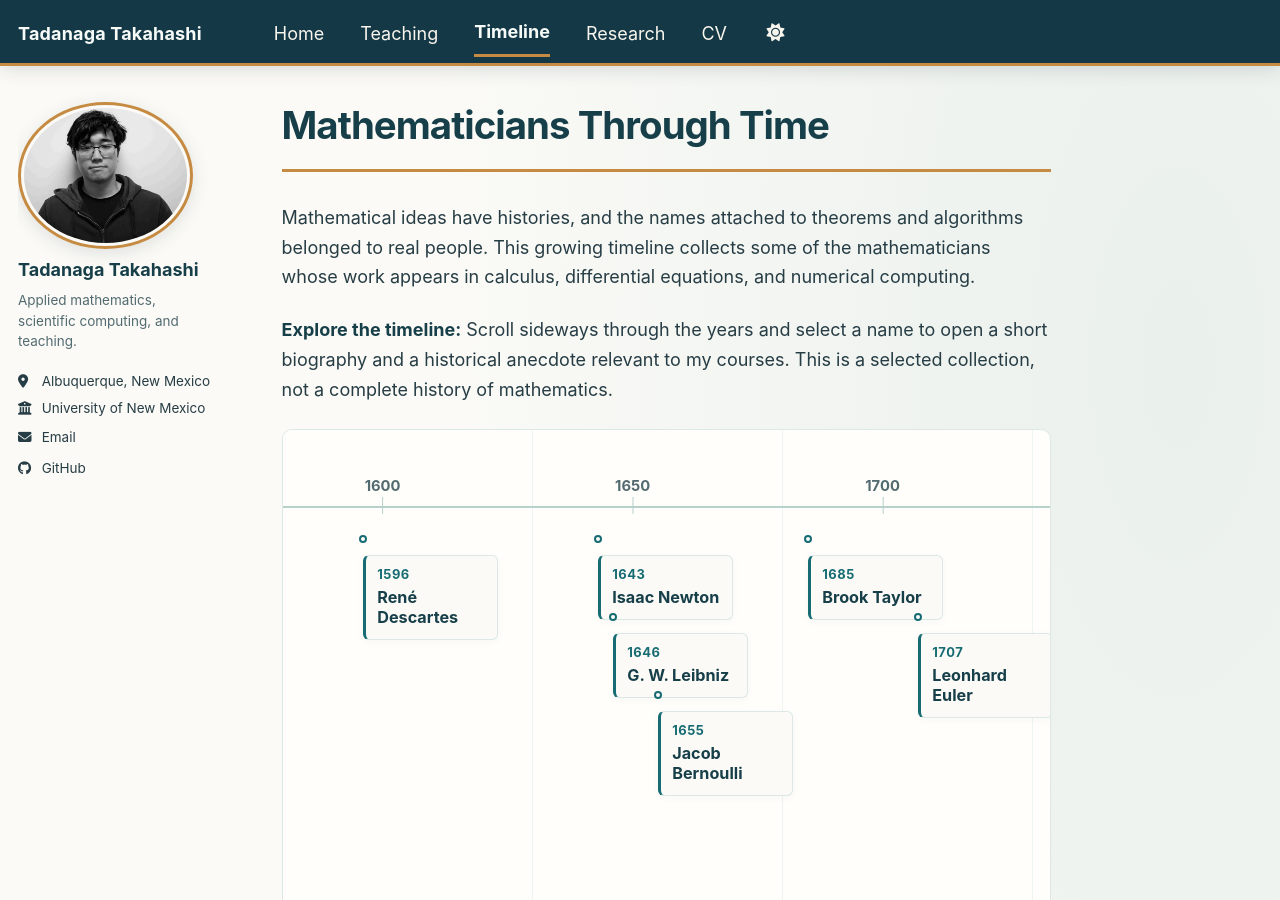
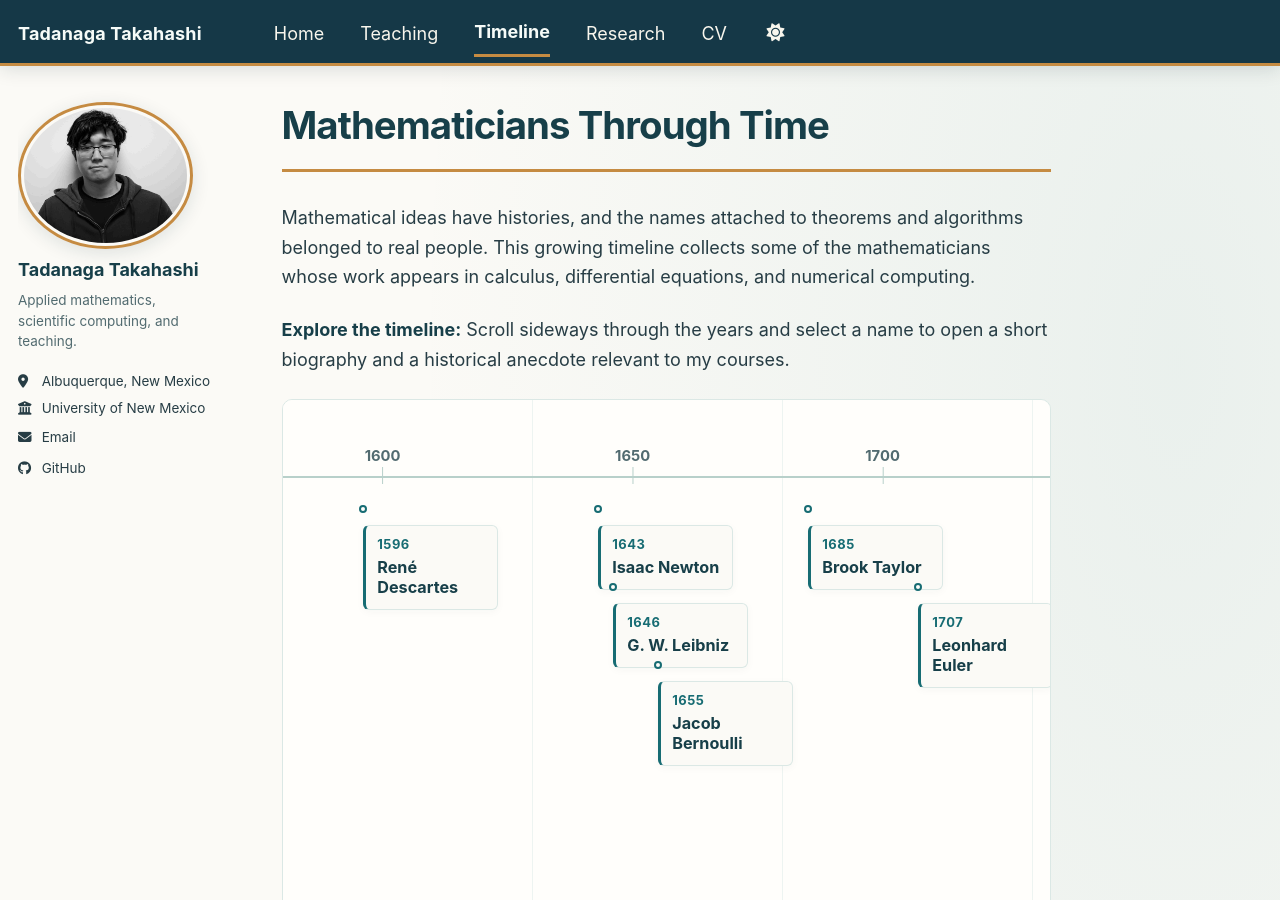
Before and after one commit to tadanaga/webpage, a Jekyll site: the page built from _pages/timeline.md, in a window 1280 px wide and 900 px high. Built offline with Jekyll 4.4.1, drawn with Linux system fonts in a browser that asks for light colours; a style sheet for code colours, icons or effects is not loaded.

Commit message:
Update timeline.md

```diff
--- a/_pages/timeline.md
+++ b/_pages/timeline.md
@@ -7,7 +7,7 @@ author_profile: true
 
 Mathematical ideas have histories, and the names attached to theorems and algorithms belonged to real people. This growing timeline collects some of the mathematicians whose work appears in calculus, differential equations, and numerical computing.
 
-**Explore the timeline:** Scroll sideways through the years and select a name to open a short biography and a historical anecdote relevant to my courses. This is a selected collection, not a complete history of mathematics.
+**Explore the timeline:** Scroll sideways through the years and select a name to open a short biography and a historical anecdote relevant to my courses.
 
 <div class="math-history-overview" role="region" tabindex="0" aria-label="Scrollable timeline of mathematicians, 1600 to 1950">
   <div class="math-history-track">
```
